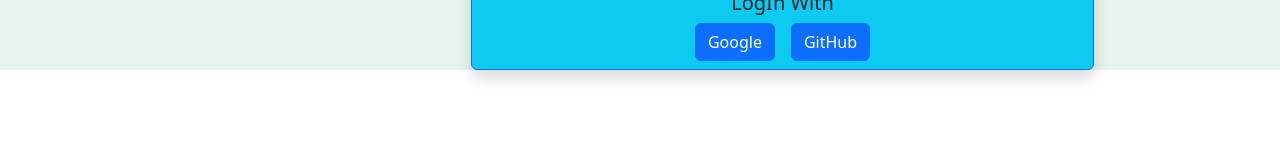
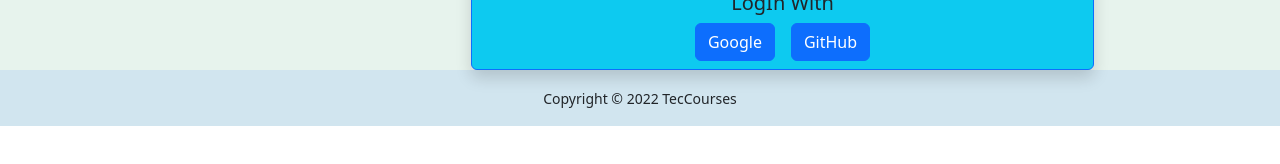
Before and after one commit to nazmu957/TecCourses-client, a React (Create React App) app: page /login in a window 1280 px wide. Shown: the part 524-688 px from the top of the page. Built offline with nearby package versions, Linux system fonts and the light colour scheme; no server answers.

Commit message:
footer adding & img updated

```diff
--- /dev/null
+++ b/src/Pages/Footer/Footer.js
@@ -0,0 +1,11 @@
+import React from 'react';
+
+const Footer = () => {
+    return (
+        <div className="bg-primary bg-opacity-10 p-3 text-center">
+            <small className="">Copyright © 2022 TecCourses</small>
+        </div>
+    );
+};
+
+export default Footer;
--- a/src/layout/Main.js
+++ b/src/layout/Main.js
@@ -1,6 +1,7 @@
 import React from 'react'
 import { Col, Container, Row } from 'react-bootstrap'
 import { Outlet } from 'react-router-dom'
+import Footer from '../Pages/Footer/Footer'
 import Header from '../Pages/Shared/Header/Header'
 import SideNav from '../Pages/Shared/SideNav/SideNav'
 
@@ -17,7 +18,9 @@
             <Outlet></Outlet>
           </Col>
         </Row>
+
       </Container>
+      <Footer></Footer>
     </div>
   )
 }
```
